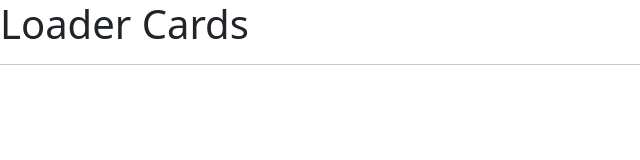
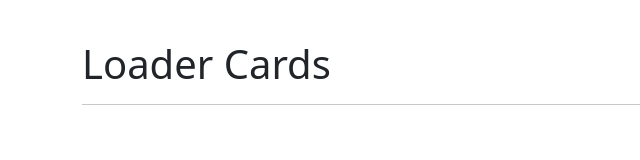
Before and after one commit to aglsoftgithub/skeleton-loader, a website: page index.html in a window 1280 px wide. Shown: the whole page, without its empty margins (0-640 px from the left). Drawn offline with nearby package versions, Linux system fonts and the light colour scheme.

Commit message:
Add custom style with default body style; Add samples images

```diff
--- /dev/null
+++ b/assets/css/style.css
@@ -0,0 +1,4 @@
+body{
+	margin: 0;
+	padding: 40px;
+}
--- a/index.html
+++ b/index.html
@@ -4,11 +4,15 @@
 	<title>Skeleton Loader</title>
 	<link rel="stylesheet" type="text/css" href="https://fonts.googleapis.com/css2?family=Source+Sans+Pro:wght@400;600;700;900&display:swap">
 	<link href="https://cdn.jsdelivr.net/npm/bootstrap@5.0.2/dist/css/bootstrap.min.css" rel="stylesheet" integrity="sha384-EVSTQN3/azprG1Anm3QDgpJLIm9Nao0Yz1ztcQTwFspd3yD65VohhpuuCOmLASjC" crossorigin="anonymous">
+	<link rel="stylesheet" type="text/css" href="assets/css/style.css">
 </head>
 <body>
-	<h1>Loader Cards</h1>
-	<hr>
+
+	<div class="container">
+		<h1>Loader Cards</h1>
+		<hr>
 
 
+	</div>
 </body>
 </html>
```
Also changed, not shown: assets/img/.comments/bg6.jpg.xml (added), assets/img/.comments/workplace-with-headphones-and-laptop-in-the-evening-copy-space.jpg.xml (added), assets/img/bg1.jpg (added), assets/img/bg2.jpg (added), assets/img/bg3.jpg (added), assets/img/bg4.jpg (added), assets/img/bg5.jpg (added), assets/img/bg6.jpg (added).
